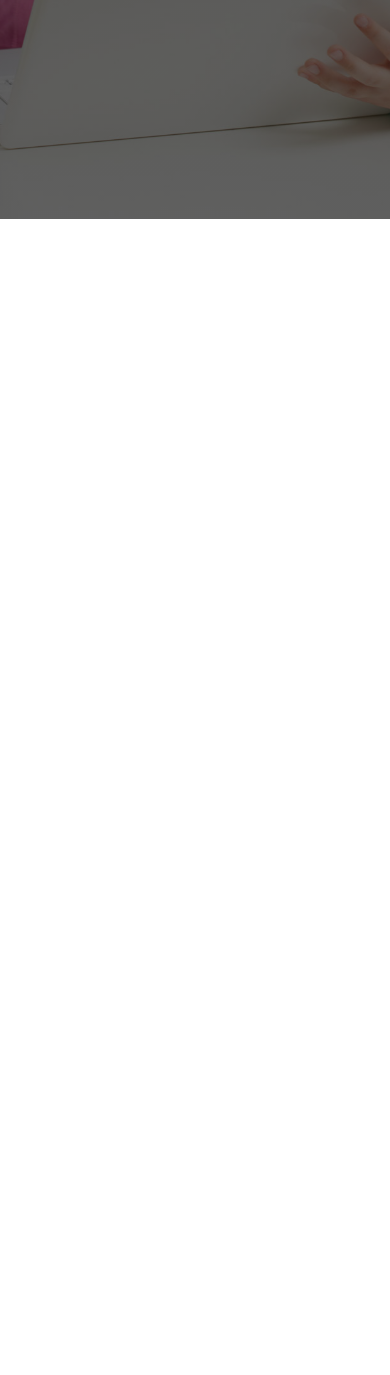
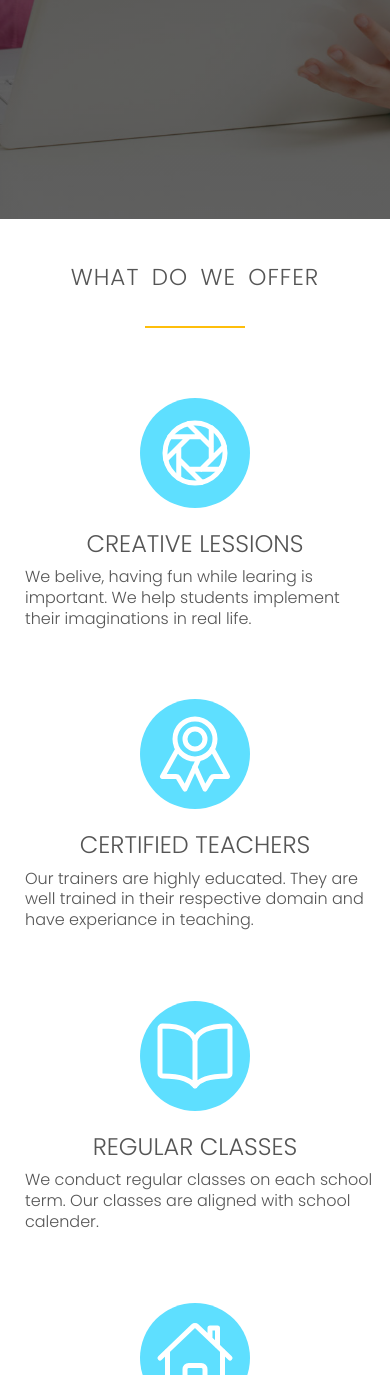
Before and after one commit to chinmay913/stemkids-website, a plain HTML site: page Resources/index.html in a window 390 px wide. Shown: the part 625-2000 px from the top of the page. Before the commit the page ends 844 px from the top, so only its background shows below. Drawn offline with nearby package versions, Linux system fonts and the light colour scheme.

Commit message:
Add what do we offer v1 with querries and favicon

```diff
--- a/Resources/css/querries.css
+++ b/Resources/css/querries.css
@@ -9,10 +9,20 @@
   nav a {
     font-size: 150%;
   }
+  h3 {
+    font-size: 1.5rem;
+  }
 }
 @media screen and (max-width: 767px) {
   body {
     font-size: 0.8rem;
+  }
+  section {
+    padding: 40px 0;
+  }
+  p {
+    font-size: medium;
+    margin: 0 auto 50px 10px;
   }
   nav {
     width: 100%;
--- a/Resources/css/style.css
+++ b/Resources/css/style.css
@@ -1,3 +1,13 @@
+/* colors */
+/*
+#febe0b
+#444C5B
+#3E00F5
+#ecfcff
+#b2fcff
+#5edfff
+*/
+
 * {
   padding: 0;
   margin: 0;
@@ -12,11 +22,33 @@ body {
   overflow-x: hidden;
 }
 
+section {
+  padding: 80px 0;
+}
+
 h2,
 h3 {
   font-weight: 300;
   text-transform: uppercase;
+  text-align: center;
+  line-height: 1.6;
 }
+
+h2 {
+  font-size: 180%;
+  word-spacing: 5px;
+  letter-spacing: 1px;
+}
+
+h2::after {
+  display: block;
+  height: 2px;
+  background-color: #febe0b;
+  content: " ";
+  width: 100px;
+  margin: 30px auto 50px;
+}
+
 h1 {
   font-weight: 200;
   color: #ffffff;
@@ -28,6 +60,20 @@ h1 {
   line-height: 1.6;
 }
 
+h3 {
+  font-size: 120%;
+  line-height: 1.3;
+}
+
+p {
+  font-size: 80%;
+  line-height: 130%;
+}
+
+/* ******************************
+******* Header Section **********
+********************************* */
+
 header {
   height: 100vh;
 }
@@ -38,6 +84,7 @@ header {
   background-position: center;
   background-attachment: fixed;
   height: 100vh;
+  padding: 0;
 }
 
 nav {
@@ -55,7 +102,7 @@ nav a:visited {
 nav a:hover,
 nav a:active {
   color: #cacaca;
-  border-bottom: 2px solid rgb(254, 190, 11);
+  border-bottom: 2px solid #febe0b;
 }
 
 .logo {
@@ -76,3 +123,17 @@ nav a:active {
   color: #ffffff;
   font-size: 200%;
 }
+
+/* ******************************
+******* offer Section **********
+********************************* */
+
+.big-ion {
+  font-size: 5rem;
+  display: block;
+  background-color: #5edfff;
+  color: #ffffff;
+  padding: 15px;
+  border-radius: 100%;
+  margin: 20px auto;
+}
--- a/Resources/index.html
+++ b/Resources/index.html
@@ -4,6 +4,27 @@
     <meta charset="UTF-8" />
     <meta http-equiv="X-UA-Compatible" content="IE=edge" />
     <meta name="viewport" content="width=device-width, initial-scale=1.0" />
+    <link
+      rel="apple-touch-icon"
+      sizes="180x180"
+      href="/Resources/images/favicon/apple-touch-icon.png"
+    />
+    <link
+      rel="icon"
+      type="image/png"
+      sizes="32x32"
+      href="/Resources/images/favicon/favicon-32x32.png"
+    />
+    <link
+      rel="icon"
+      type="image/png"
+      sizes="16x16"
+      href="/Resources/images/favicon/favicon-16x16.png"
+    />
+    <link rel="manifest" href="/Resources/images/favicon/site.webmanifest" />
+    <link rel="mask-icon" href="/Resources/images/favicon" color="#5bbad5" />
+    <meta name="msapplication-TileColor" content="#2d89ef" />
+    <meta name="theme-color" content="#ffffff" />
     <link
       href="https://fonts.googleapis.com/css2?family=Poppins:wght@100;200;300;400;700;&display=swap"
       rel="stylesheet"
@@ -20,6 +41,7 @@
     <title>Stem Kids</title>
   </head>
   <body>
+    <!-- ****************** Header section ******************** -->
     <section class="section-header">
       <header>
         <nav class="navbar navbar-expand-lg">
@@ -64,13 +86,56 @@
           <a class="btn btn-lg rounded-pill btn-warning" href="#"
             >View Courses</a
           >
-          <a class="btn btn-lg rounded-pill btn-outline-warning" href="#"
+          <a
+            class="btn btn-lg rounded-pill btn-outline-warning"
+            href="#section-offer"
             >Learn
           </a>
         </div>
       </header>
     </section>
 
+    <!-- ****************** what do we offer ******************** -->
+    <section id="section-offer" class="section-offer">
+      <h2>What do we offer</h2>
+
+      <div class="container">
+        <div class="row">
+          <div class="col-md-3">
+            <ion-icon class="big-ion" name="aperture-outline"></ion-icon>
+            <h3>Creative lessions</h3>
+            <p>
+              We belive, having fun while learing is important. We help students
+              implement their imaginations in real life.
+            </p>
+          </div>
+          <div class="col-md-3">
+            <ion-icon class="big-ion" name="ribbon-outline"></ion-icon>
+            <h3>Certified Teachers</h3>
+            <p>
+              Our trainers are highly educated. They are well trained in their
+              respective domain and have experiance in teaching.
+            </p>
+          </div>
+          <div class="col-md-3">
+            <ion-icon class="big-ion" name="book-outline"></ion-icon>
+            <h3>Regular classes</h3>
+            <p>
+              We conduct regular classes on each school term. Our classes are
+              aligned with school calender.
+            </p>
+          </div>
+          <div class="col-md-3">
+            <ion-icon class="big-ion" name="home-outline"></ion-icon>
+            <h3>OSHC / Holliday Classes</h3>
+            <p>
+              We are partnered with local schools for OSHC sessions. Also we
+              offer classes during holidays.
+            </p>
+          </div>
+        </div>
+      </div>
+    </section>
     <script
       src="https://code.jquery.com/jquery-3.5.1.slim.min.js"
       integrity="sha384-DfXdz2htPH0lsSSs5nCTpuj/zy4C+OGpamoFVy38MVBnE+IbbVYUew+OrCXaRkfj"
```
Also changed, not shown: Resources/images/favicon/browserconfig.xml (added, +9 -0 lines), Resources/images/favicon/android-chrome-192x192.png (added), Resources/images/favicon/android-chrome-512x512.png (added), Resources/images/favicon/apple-touch-icon.png (added), Resources/images/favicon/favicon-16x16.png (added), Resources/images/favicon/favicon-32x32.png (added), Resources/images/favicon/favicon.ico (added), Resources/images/favicon/mstile-150x150.png (added), Resources/images/favicon/safari-pinned-tab.svg (added), Resources/images/favicon/site.webmanifest (added), 2 other files.
